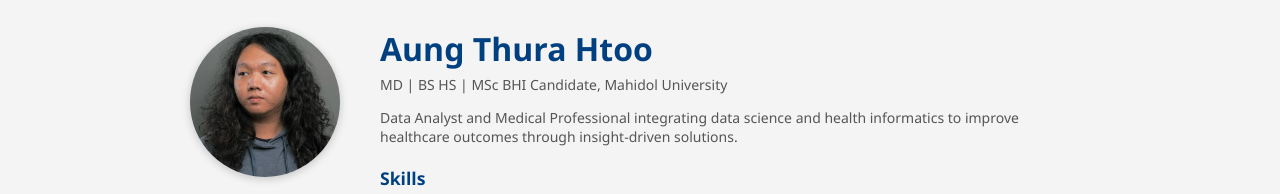
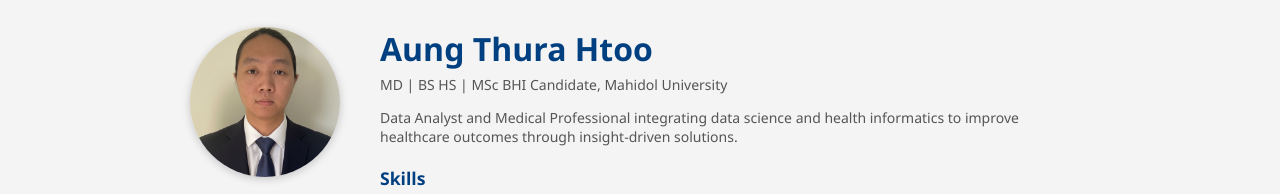
Before and after one commit to AungThuraHtoo/medstat, a plain HTML site: page about_me.html in a window 1280 px wide. Shown: the part 52-246 px from the top of the page. Drawn offline with Linux system fonts and the light colour scheme.

Commit message:
Update about_me.html

```diff
--- a/about_me.html
+++ b/about_me.html
@@ -37,7 +37,7 @@
 
     <!-- ===== Profile Picture ===== -->
     <div style="flex:0 0 150px;">
-      <img src="images/pro_pic.jpg" alt="Profile Picture"
+      <img src="images/Pro_Pic_Suit.png" alt="Profile Picture"
            style="width:150px; height:150px; border-radius:50%; object-fit:cover; box-shadow:0 2px 8px rgba(0,0,0,0.2);">
       <!-- Social Links -->
       <div style="margin-top:15px; display:flex; gap:10px; justify-content:center;">
```
